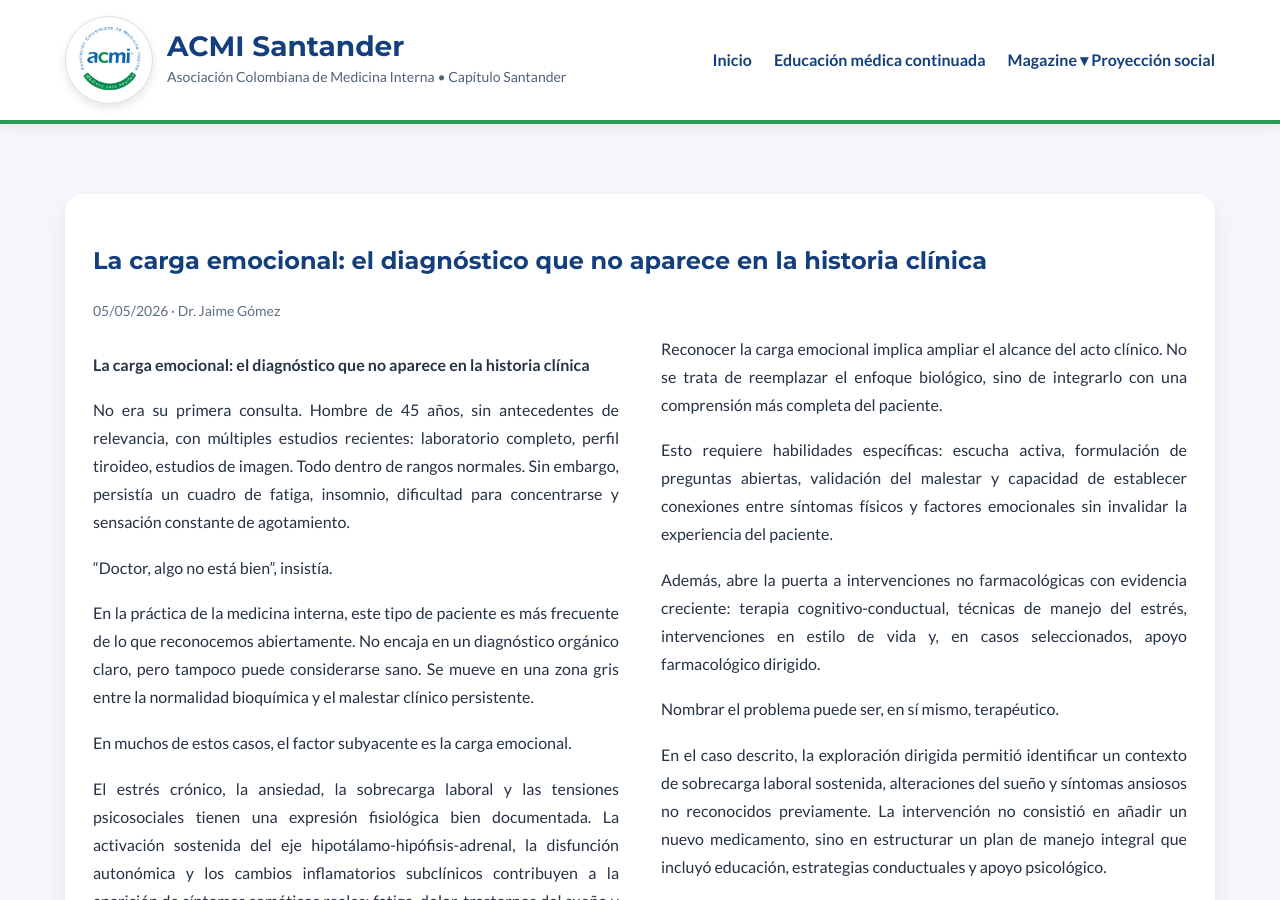
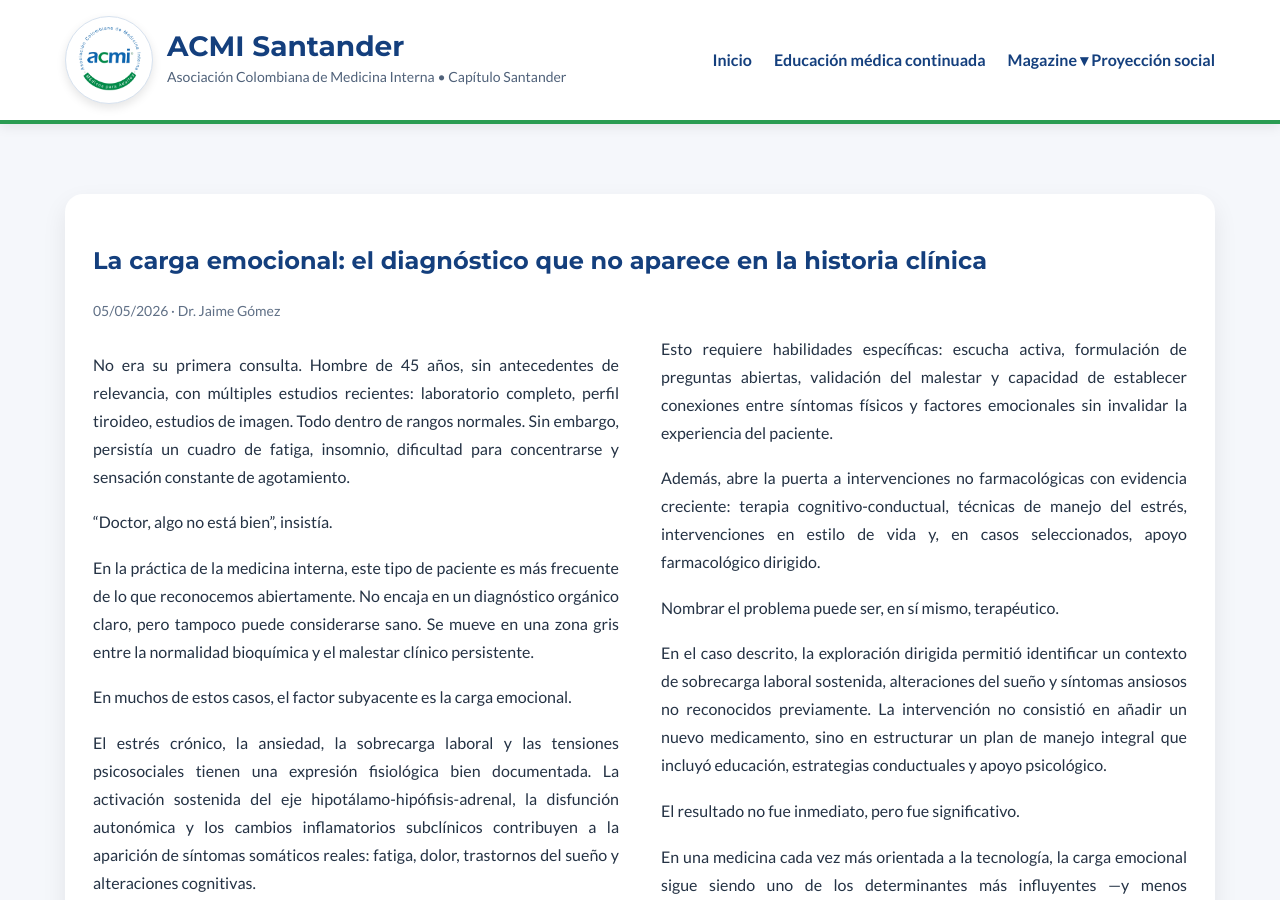
Before and after one commit to Acmisantander/Acmisantander, a Jekyll site: the page built from _posts/2026-05-05-carga-emocional-diagnostico-invisible.md, in a window 1280 px wide and 900 px high. Built offline with Jekyll 4.4.1, drawn with Linux system fonts in a browser that asks for light colours.

Commit message:
Update 2026-05-05-carga-emocional-diagnostico-invisible.md

```diff
--- a/_posts/2026-05-05-carga-emocional-diagnostico-invisible.md
+++ b/_posts/2026-05-05-carga-emocional-diagnostico-invisible.md
@@ -34,8 +34,6 @@
 </style>
 
 <div class="opinion-columns">
-
-<p><strong>La carga emocional: el diagnóstico que no aparece en la historia clínica</strong></p>
 
 <p>No era su primera consulta. Hombre de 45 años, sin antecedentes de relevancia, con múltiples estudios recientes: laboratorio completo, perfil tiroideo, estudios de imagen. Todo dentro de rangos normales. Sin embargo, persistía un cuadro de fatiga, insomnio, dificultad para concentrarse y sensación constante de agotamiento.</p>
 
```
